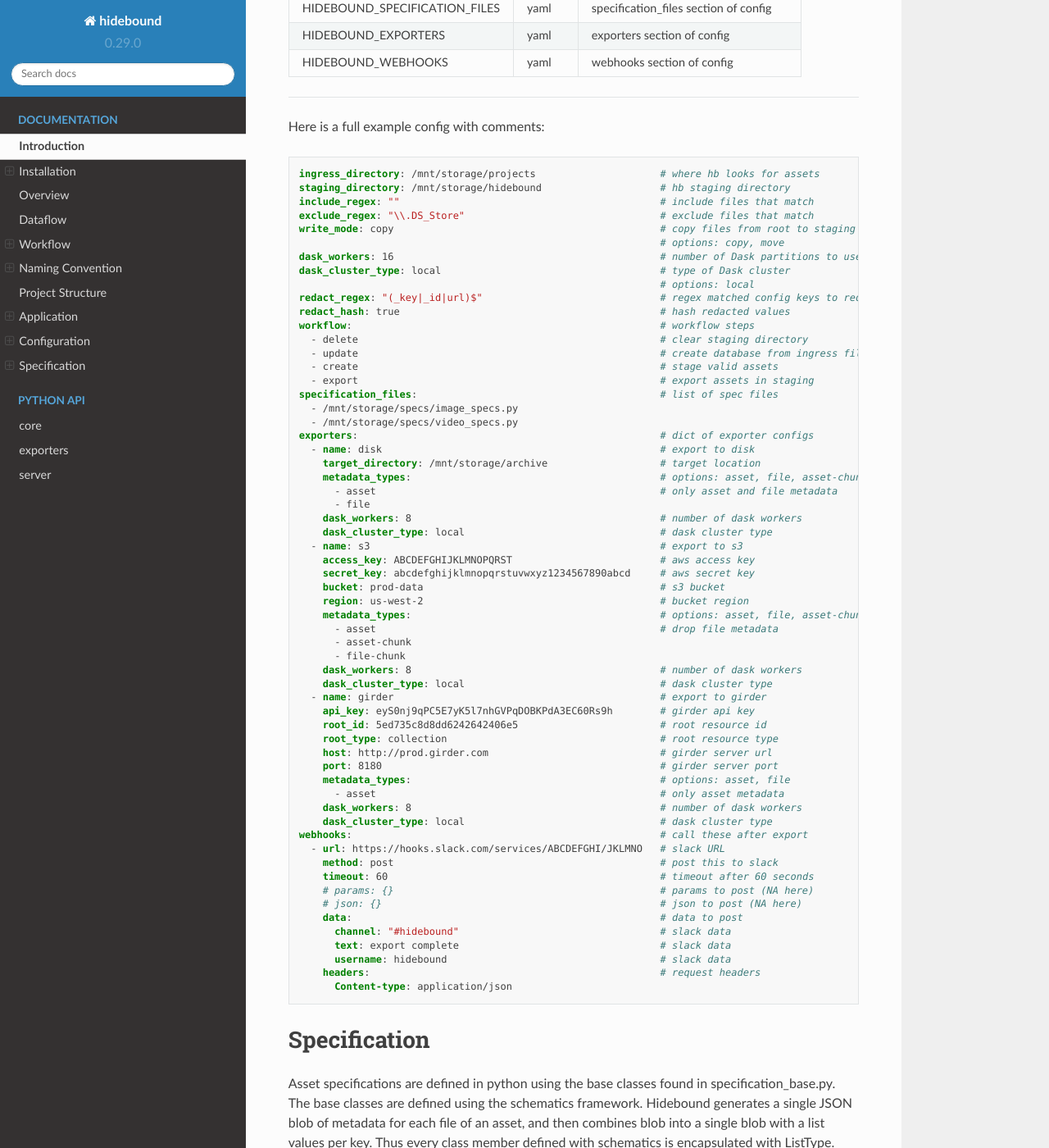
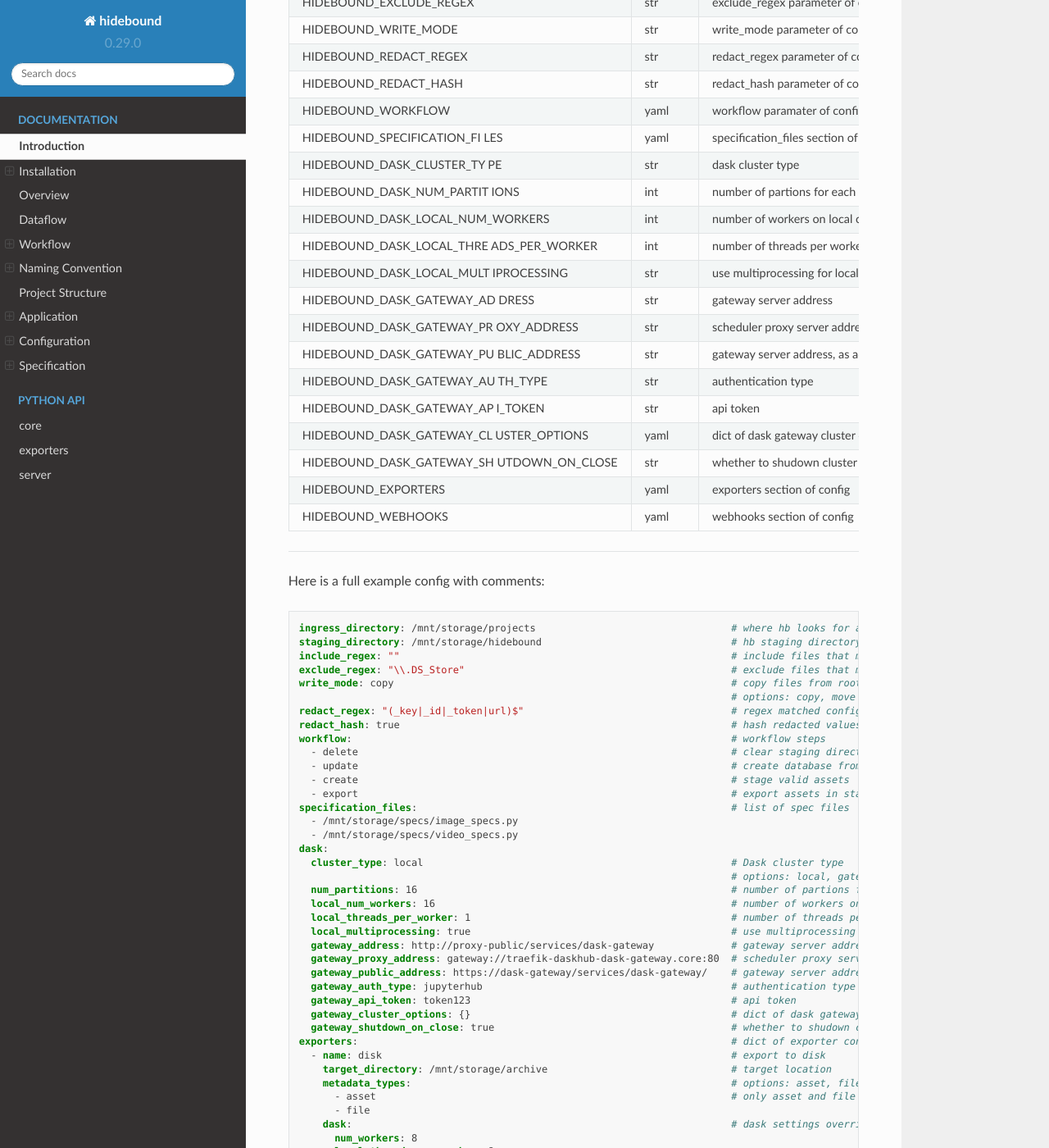
Before and after one commit to theNewFlesh/hidebound, a Sphinx documentation site: the page built from sphinx/intro.rst, in a window 1280 px wide and 1400 px high, scrolled down 11292 px. Shown: the whole window at 82% size. Built offline with Sphinx 7.4.7 and the Read the Docs theme 2.0.0, drawn with Linux system fonts in a browser that asks for light colours; pages that are not in the unit, such as notebooks, are missing from menus; some of the changed text lies outside the part shown.

Commit message:
update docs.png

```diff
--- a/sphinx/index.rst
+++ b/sphinx/index.rst
@@ -3,13 +3,13 @@
 Welcome to hidebound' documentation!
 ====================================
 .. toctree::
-   :maxdepth: 2
+   :maxdepth: 1
    :caption: Documentation
 
    intro
 
 .. toctree::
-   :maxdepth: 2
+   :maxdepth: 1
    :caption: Python API
 
    modules
--- a/sphinx/intro.rst
+++ b/sphinx/intro.rst
@@ -567,13 +567,26 @@ Base
 -  exclude\_regex - filepaths in the root that match this are excluded
    from the database
 -  write\_mode - whether to copy or move files from root to staging
--  dask\_workers - number of Dask partitions to use
--  dask\_cluster\_type - type of Dask cluster to use
 -  redact\_regex - regular expression which matches config keys whose
    valuse are to be redacted
 -  redact\_hash - whether to redact config values with "REDACTED" or a
    hash of the value
 -  workflow - order list of steps to be followed in workflow
+
+Dask
+~~~~
+
+Default configuration of Dask distributed framework. cluster\_type -
+dask cluster type num\_partitions - number of partions for each
+dataframe local\_num\_workers - number of workers on local cluster
+local\_threads\_per\_worker - number of threads per worker on local
+cluster local\_multiprocessing - use multiprocessing for local cluster
+gateway\_address - gateway server address gateway\_proxy\_address -
+scheduler proxy server address gateway\_public\_address - gateway server
+address, as accessible from a web browser gateway\_auth\_type -
+authentication type gateway\_api\_token - api token
+gateway\_cluster\_options - dict of dask gateway cluster options
+gateway\_shutdown\_on\_close - whether to shudown cluster upon close
 
 Exporters
 ~~~~~~~~~
@@ -598,37 +611,73 @@ If ``HIDEBOUND_CONFIG_FILEPATH`` is set, Hidebound will ignore all other
 environment variables and read the given filepath in as a yaml or json
 config file.
 
-+-----------------------------------+----------+-------------------------------------------+
-| Variable                          | Format   | Portion                                   |
-+===================================+==========+===========================================+
-| HIDEBOUND\_CONFIG\_FILEPATH       | str      | Entire Hidebound config file              |
-+-----------------------------------+----------+-------------------------------------------+
-| HIDEBOUND\_INGRESS\_DIRECTORY     | str      | ingress\_directory parameter of config    |
-+-----------------------------------+----------+-------------------------------------------+
-| HIDEBOUND\_STAGING\_DIRECTORY     | str      | staging\_directory parameter of config    |
-+-----------------------------------+----------+-------------------------------------------+
-| HIDEBOUND\_INCLUDE\_REGEX         | str      | include\_regex parameter of config        |
-+-----------------------------------+----------+-------------------------------------------+
-| HIDEBOUND\_EXCLUDE\_REGEX         | str      | exclude\_regex parameter of config        |
-+-----------------------------------+----------+-------------------------------------------+
-| HIDEBOUND\_WRITE\_MODE            | str      | write\_mode parameter of config           |
-+-----------------------------------+----------+-------------------------------------------+
-| HIDEBOUND\_DASK\_WORKERS          | int      | dask\_workers parameter of config         |
-+-----------------------------------+----------+-------------------------------------------+
-| HIDEBOUND\_DASK\_CLUSTER\_TYPE    | str      | dask\_cluster\_type parameter of config   |
-+-----------------------------------+----------+-------------------------------------------+
-| HIDEBOUND\_REDACT\_REGEX          | str      | redact\_regex parameter of config         |
-+-----------------------------------+----------+-------------------------------------------+
-| HIDEBOUND\_REDACT\_HASH           | str      | redact\_hash parameter of config          |
-+-----------------------------------+----------+-------------------------------------------+
-| HIDEBOUND\_WORKFLOW               | yaml     | workflow paramater of config              |
-+-----------------------------------+----------+-------------------------------------------+
-| HIDEBOUND\_SPECIFICATION\_FILES   | yaml     | specification\_files section of config    |
-+-----------------------------------+----------+-------------------------------------------+
-| HIDEBOUND\_EXPORTERS              | yaml     | exporters section of config               |
-+-----------------------------------+----------+-------------------------------------------+
-| HIDEBOUND\_WEBHOOKS               | yaml     | webhooks section of config                |
-+-----------------------------------+----------+-------------------------------------------+
++------------------------------+------+-----------------------------------------+
+| Variable                     | Form | Portion                                 |
+|                              | at   |                                         |
++==============================+======+=========================================+
+| HIDEBOUND\_CONFIG\_FILEPATH  | str  | Entire Hidebound config file            |
++------------------------------+------+-----------------------------------------+
+| HIDEBOUND\_INGRESS\_DIRECTOR | str  | ingress\_directory parameter of config  |
+| Y                            |      |                                         |
++------------------------------+------+-----------------------------------------+
+| HIDEBOUND\_STAGING\_DIRECTOR | str  | staging\_directory parameter of config  |
+| Y                            |      |                                         |
++------------------------------+------+-----------------------------------------+
+| HIDEBOUND\_INCLUDE\_REGEX    | str  | include\_regex parameter of config      |
++------------------------------+------+-----------------------------------------+
+| HIDEBOUND\_EXCLUDE\_REGEX    | str  | exclude\_regex parameter of config      |
++------------------------------+------+-----------------------------------------+
+| HIDEBOUND\_WRITE\_MODE       | str  | write\_mode parameter of config         |
++------------------------------+------+-----------------------------------------+
+| HIDEBOUND\_REDACT\_REGEX     | str  | redact\_regex parameter of config       |
++------------------------------+------+-----------------------------------------+
+| HIDEBOUND\_REDACT\_HASH      | str  | redact\_hash parameter of config        |
++------------------------------+------+-----------------------------------------+
+| HIDEBOUND\_WORKFLOW          | yaml | workflow paramater of config            |
++------------------------------+------+-----------------------------------------+
+| HIDEBOUND\_SPECIFICATION\_FI | yaml | specification\_files section of config  |
+| LES                          |      |                                         |
++------------------------------+------+-----------------------------------------+
+| HIDEBOUND\_DASK\_CLUSTER\_TY | str  | dask cluster type                       |
+| PE                           |      |                                         |
++------------------------------+------+-----------------------------------------+
+| HIDEBOUND\_DASK\_NUM\_PARTIT | int  | number of partions for each dataframe   |
+| IONS                         |      |                                         |
++------------------------------+------+-----------------------------------------+
+| HIDEBOUND\_DASK\_LOCAL\_NUM\ | int  | number of workers on local cluster      |
+| _WORKERS                     |      |                                         |
++------------------------------+------+-----------------------------------------+
+| HIDEBOUND\_DASK\_LOCAL\_THRE | int  | number of threads per worker on local   |
+| ADS\_PER\_WORKER             |      | cluster                                 |
++------------------------------+------+-----------------------------------------+
+| HIDEBOUND\_DASK\_LOCAL\_MULT | str  | use multiprocessing for local cluster   |
+| IPROCESSING                  |      |                                         |
++------------------------------+------+-----------------------------------------+
+| HIDEBOUND\_DASK\_GATEWAY\_AD | str  | gateway server address                  |
+| DRESS                        |      |                                         |
++------------------------------+------+-----------------------------------------+
+| HIDEBOUND\_DASK\_GATEWAY\_PR | str  | scheduler proxy server address          |
+| OXY\_ADDRESS                 |      |                                         |
++------------------------------+------+-----------------------------------------+
+| HIDEBOUND\_DASK\_GATEWAY\_PU | str  | gateway server address, as accessible   |
+| BLIC\_ADDRESS                |      | from a web browser                      |
++------------------------------+------+-----------------------------------------+
+| HIDEBOUND\_DASK\_GATEWAY\_AU | str  | authentication type                     |
+| TH\_TYPE                     |      |                                         |
++------------------------------+------+-----------------------------------------+
+| HIDEBOUND\_DASK\_GATEWAY\_AP | str  | api token                               |
+| I\_TOKEN                     |      |                                         |
++------------------------------+------+-----------------------------------------+
+| HIDEBOUND\_DASK\_GATEWAY\_CL | yaml | dict of dask gateway cluster options    |
+| USTER\_OPTIONS               |      |                                         |
++------------------------------+------+-----------------------------------------+
+| HIDEBOUND\_DASK\_GATEWAY\_SH | str  | whether to shudown cluster upon close   |
+| UTDOWN\_ON\_CLOSE            |      |                                         |
++------------------------------+------+-----------------------------------------+
+| HIDEBOUND\_EXPORTERS         | yaml | exporters section of config             |
++------------------------------+------+-----------------------------------------+
+| HIDEBOUND\_WEBHOOKS          | yaml | webhooks section of config              |
++------------------------------+------+-----------------------------------------+
 
 --------------
 
@@ -636,65 +685,80 @@ Here is a full example config with comments:
 
 .. code:: yaml
 
-    ingress_directory: /mnt/storage/projects                     # where hb looks for assets
-    staging_directory: /mnt/storage/hidebound                    # hb staging directory
-    include_regex: ""                                            # include files that match
-    exclude_regex: "\\.DS_Store"                                 # exclude files that match
-    write_mode: copy                                             # copy files from root to staging
-                                                                 # options: copy, move
-    dask_workers: 16                                             # number of Dask partitions to use
-    dask_cluster_type: local                                     # type of Dask cluster
-                                                                 # options: local
-    redact_regex: "(_key|_id|url)$"                              # regex matched config keys to redact
-    redact_hash: true                                            # hash redacted values
-    workflow:                                                    # workflow steps
-      - delete                                                   # clear staging directory
-      - update                                                   # create database from ingress files
-      - create                                                   # stage valid assets
-      - export                                                   # export assets in staging
-    specification_files:                                         # list of spec files
+    ingress_directory: /mnt/storage/projects                                 # where hb looks for assets
+    staging_directory: /mnt/storage/hidebound                                # hb staging directory
+    include_regex: ""                                                        # include files that match
+    exclude_regex: "\\.DS_Store"                                             # exclude files that match
+    write_mode: copy                                                         # copy files from root to staging
+                                                                             # options: copy, move
+    redact_regex: "(_key|_id|_token|url)$"                                   # regex matched config keys to redact
+    redact_hash: true                                                        # hash redacted values
+    workflow:                                                                # workflow steps
+      - delete                                                               # clear staging directory
+      - update                                                               # create database from ingress files
+      - create                                                               # stage valid assets
+      - export                                                               # export assets in staging
+    specification_files:                                                     # list of spec files
       - /mnt/storage/specs/image_specs.py
       - /mnt/storage/specs/video_specs.py
-    exporters:                                                   # dict of exporter configs
-      - name: disk                                               # export to disk
-        target_directory: /mnt/storage/archive                   # target location
-        metadata_types:                                          # options: asset, file, asset-chunk, file-chunk
-          - asset                                                # only asset and file metadata
+    dask:
+      cluster_type: local                                                    # Dask cluster type
+                                                                             # options: local, gateway
+      num_partitions: 16                                                     # number of partions for each dataframe
+      local_num_workers: 16                                                  # number of workers on local cluster
+      local_threads_per_worker: 1                                            # number of threads per worker on local cluster
+      local_multiprocessing: true                                            # use multiprocessing for local cluster
+      gateway_address: http://proxy-public/services/dask-gateway             # gateway server address
+      gateway_proxy_address: gateway://traefik-daskhub-dask-gateway.core:80  # scheduler proxy server address
+      gateway_public_address: https://dask-gateway/services/dask-gateway/    # gateway server address, as accessible from a web browser
+      gateway_auth_type: jupyterhub                                          # authentication type
+      gateway_api_token: token123                                            # api token
+      gateway_cluster_options: {}                                            # dict of dask gateway cluster options
+      gateway_shutdown_on_close: true                                        # whether to shudown cluster upon close
+    exporters:                                                               # dict of exporter configs
+      - name: disk                                                           # export to disk
+        target_directory: /mnt/storage/archive                               # target location
+        metadata_types:                                                      # options: asset, file, asset-chunk, file-chunk
+          - asset                                                            # only asset and file metadata
           - file
-        dask_workers: 8                                          # number of dask workers
-        dask_cluster_type: local                                 # dask cluster type
-      - name: s3                                                 # export to s3
-        access_key: ABCDEFGHIJKLMNOPQRST                         # aws access key
-        secret_key: abcdefghijklmnopqrstuvwxyz1234567890abcd     # aws secret key
-        bucket: prod-data                                        # s3 bucket
-        region: us-west-2                                        # bucket region
-        metadata_types:                                          # options: asset, file, asset-chunk, file-chunk
-          - asset                                                # drop file metadata
+        dask:                                                                # dask settings override
+          num_workers: 8
+          local_threads_per_worker: 2
+      - name: s3                                                             # export to s3
+        access_key: ABCDEFGHIJKLMNOPQRST                                     # aws access key
+        secret_key: abcdefghijklmnopqrstuvwxyz1234567890abcd                 # aws secret key
+        bucket: prod-data                                                    # s3 bucket
+        region: us-west-2                                                    # bucket region
+        metadata_types:                                                      # options: asset, file, asset-chunk, file-chunk
+          - asset                                                            # drop file metadata
           - asset-chunk
           - file-chunk
-        dask_workers: 8                                          # number of dask workers
-        dask_cluster_type: local                                 # dask cluster type
-      - name: girder                                             # export to girder
-        api_key: eyS0nj9qPC5E7yK5l7nhGVPqDOBKPdA3EC60Rs9h        # girder api key
-        root_id: 5ed735c8d8dd6242642406e5                        # root resource id
-        root_type: collection                                    # root resource type
-        host: http://prod.girder.com                             # girder server url
-        port: 8180                                               # girder server port
-        metadata_types:                                          # options: asset, file
-          - asset                                                # only asset metadata
-        dask_workers: 8                                          # number of dask workers
-        dask_cluster_type: local                                 # dask cluster type
-    webhooks:                                                    # call these after export
-      - url: https://hooks.slack.com/services/ABCDEFGHI/JKLMNO   # slack URL
-        method: post                                             # post this to slack
-        timeout: 60                                              # timeout after 60 seconds
-        # params: {}                                             # params to post (NA here)
-        # json: {}                                               # json to post (NA here)
-        data:                                                    # data to post
-          channel: "#hidebound"                                  # slack data
-          text: export complete                                  # slack data
-          username: hidebound                                    # slack data
-        headers:                                                 # request headers
+        dask:                                                                # dask settings override
+          cluster_type: gateway
+          num_workers: 64
+      - name: girder                                                         # export to girder
+        api_key: eyS0nj9qPC5E7yK5l7nhGVPqDOBKPdA3EC60Rs9h                    # girder api key
+        root_id: 5ed735c8d8dd6242642406e5                                    # root resource id
+        root_type: collection                                                # root resource type
+        host: http://prod.girder.com                                         # girder server url
+        port: 8180                                                           # girder server port
+        metadata_types:                                                      # options: asset, file
+          - asset                                                            # only asset metadata
+        dask:                                                                # dask settings override
+          num_workers: 10
+        dask:                                                                # dask settings override
+          num_workers: 10
+    webhooks:                                                                # call these after export
+      - url: https://hooks.slack.com/services/ABCDEFGHI/JKLMNO               # slack URL
+        method: post                                                         # post this to slack
+        timeout: 60                                                          # timeout after 60 seconds
+        # params: {}                                                         # params to post (NA here)
+        # json: {}                                                           # json to post (NA here)
+        data:                                                                # data to post
+          channel: "#hidebound"                                              # slack data
+          text: export complete                                              # slack data
+          username: hidebound                                                # slack data
+        headers:                                                             # request headers
           Content-type: application/json
 
 Specification
```
Also changed, not shown: other parts of sphinx/intro.rst (+2 -2 lines), resources/screenshots/docs.png.
